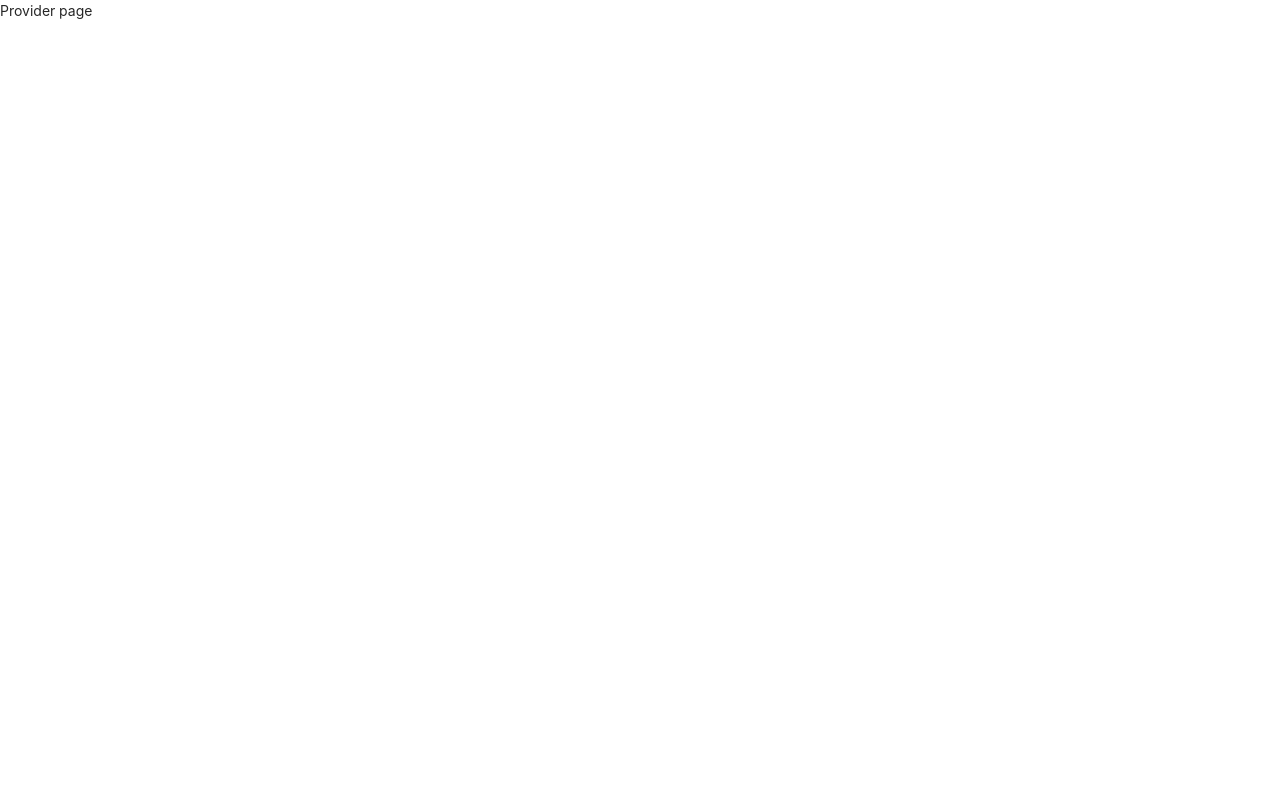
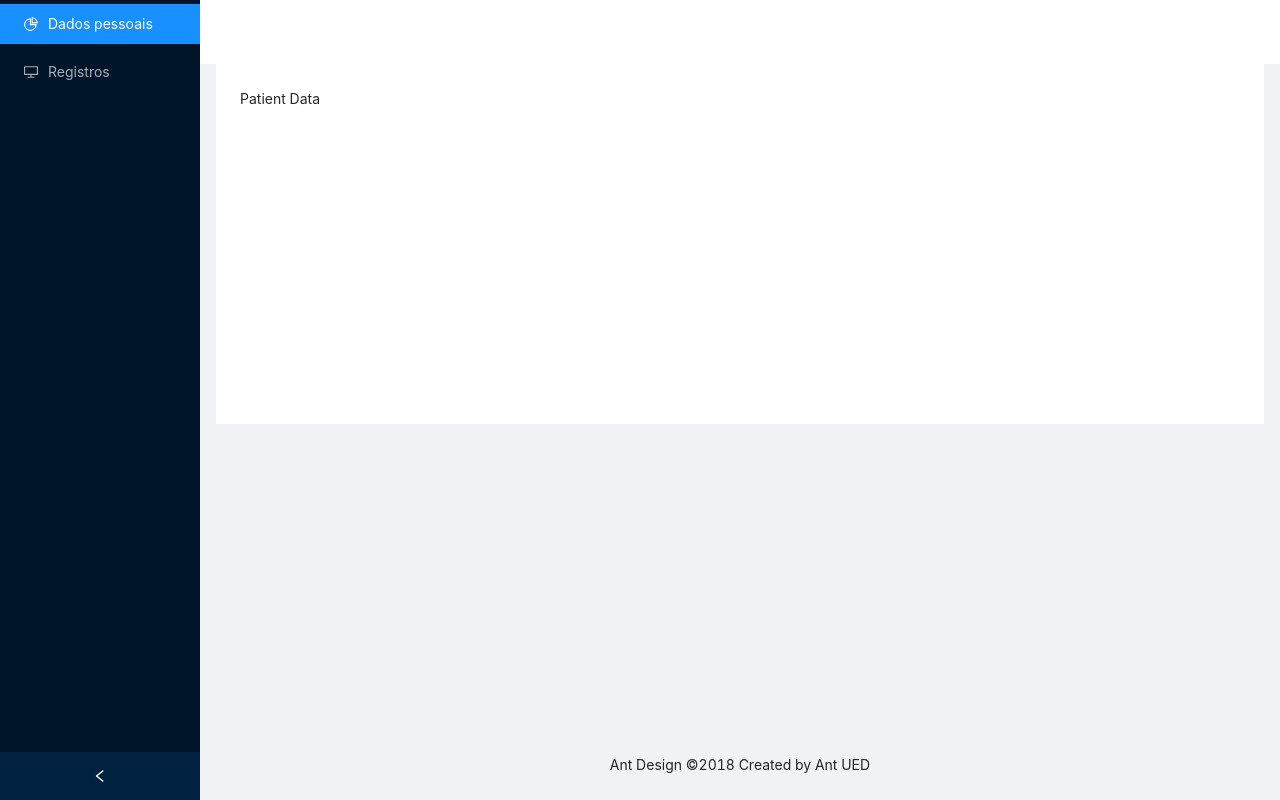
Before and after one commit to Lu-c-s/blockchain-sus-rec-client, a React (Create React App) app: page /provider in a window 1280 px wide. Built offline with nearby package versions, Linux system fonts and the light colour scheme.

Commit message:
Added changes to lateral menu

```diff
--- a/src/pages/PatientPage.js
+++ b/src/pages/PatientPage.js
@@ -1,9 +1,54 @@
-import React from "react";
+import React, { useState } from "react";
+import { Layout, Menu, Breadcrumb } from "antd";
+import {
+  DesktopOutlined,
+  PieChartOutlined,
+  FileOutlined,
+  TeamOutlined,
+  UserOutlined,
+} from "@ant-design/icons";
 
-export default function componentName() {
+const { Header, Content, Footer, Sider } = Layout;
+const { SubMenu } = Menu;
+
+const PatientPage = (props) => {
+  const [Collapsed, setCollapsed] = useState(false);
+
+  const onCollapse = (collapsed) => {
+    setCollapsed(collapsed);
+  };
+
   return (
-    <>
-      <p>Patient page</p>
-    </>
+    <Layout style={{ minHeight: "100vh" }}>
+      <Sider collapsible collapsed={Collapsed} onCollapse={onCollapse}>
+        <div className="logo" />
+        <Menu theme="dark" defaultSelectedKeys={["1"]} mode="inline">
+          <Menu.Item key="1">
+            <PieChartOutlined />
+            <span>Dados pessoais</span>
+          </Menu.Item>
+          <Menu.Item key="2">
+            <DesktopOutlined />
+            <span>Registros médicos</span>
+          </Menu.Item>
+        </Menu>
+      </Sider>
+      <Layout className="site-layout">
+        <Header className="site-layout-background" style={{ padding: 0 }} />
+        <Content style={{ margin: "0 16px" }}>
+          <div
+            className="site-layout-background"
+            style={{ padding: 24, minHeight: 360 }}
+          >
+            Bill is a cat.
+          </div>
+        </Content>
+        <Footer style={{ textAlign: "center" }}>
+          Ant Design ©2018 Created by Ant UED
+        </Footer>
+      </Layout>
+    </Layout>
   );
-}
+};
+
+export default PatientPage;
--- a/src/pages/ProviderPage.js
+++ b/src/pages/ProviderPage.js
@@ -1,9 +1,54 @@
-import React from "react";
+import React, { useState } from "react";
+import { Layout, Menu, Breadcrumb } from "antd";
+import {
+  DesktopOutlined,
+  PieChartOutlined,
+  FileOutlined,
+  TeamOutlined,
+  UserOutlined,
+} from "@ant-design/icons";
 
-export default function componentName() {
+const { Header, Content, Footer, Sider } = Layout;
+const { SubMenu } = Menu;
+
+const ProviderPage = (props) => {
+  const [Collapsed, setCollapsed] = useState(false);
+
+  const onCollapse = (collapsed) => {
+    setCollapsed(collapsed);
+  };
+
   return (
-    <>
-      <p>Provider page</p>
-    </>
+    <Layout style={{ minHeight: "100vh" }}>
+      <Sider collapsible collapsed={Collapsed} onCollapse={onCollapse}>
+        <div className="logo" />
+        <Menu theme="dark" defaultSelectedKeys={["1"]} mode="inline">
+          <Menu.Item key="1">
+            <PieChartOutlined />
+            <span>Dados pessoais</span>
+          </Menu.Item>
+          <Menu.Item key="2">
+            <DesktopOutlined />
+            <span>Registros</span>
+          </Menu.Item>
+        </Menu>
+      </Sider>
+      <Layout className="site-layout">
+        <Header className="site-layout-background" style={{ padding: 0 }} />
+        <Content style={{ margin: "0 16px" }}>
+          <div
+            className="site-layout-background"
+            style={{ padding: 24, minHeight: 360 }}
+          >
+            Patient Data
+          </div>
+        </Content>
+        <Footer style={{ textAlign: "center" }}>
+          Ant Design ©2018 Created by Ant UED
+        </Footer>
+      </Layout>
+    </Layout>
   );
-}
+};
+
+export default ProviderPage;
```
